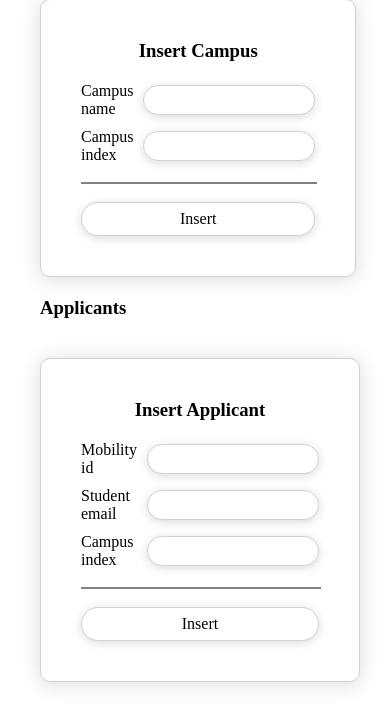
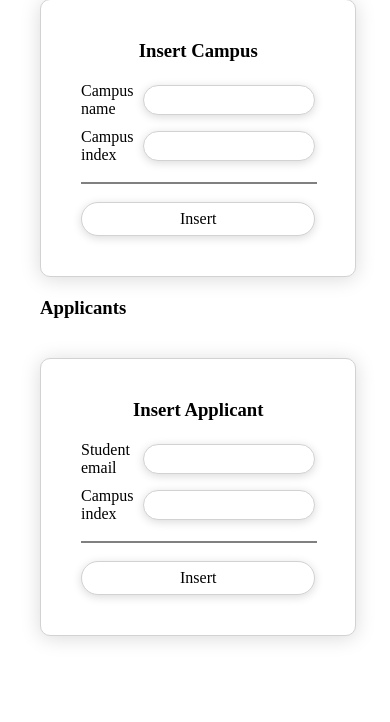
Before and after one commit to falachabt/dynamic_web_app, a Flask app: page /admin in a window 390 px wide. Shown: the part 265-987 px from the top of the page. After the commit the page ends 907 px from the top, so only its background shows below. Run offline with Flask 3, Linux system fonts and the light colour scheme; the visitor is signed in with stand-in values (Sample User, id 1); data that the repository does not hold is empty; some libraries are stand-ins or nearby versions; some web fonts are replaced.

Commit message:
removed mobility id for student

```diff
--- a/app.py
+++ b/app.py
@@ -96,8 +96,10 @@ def addCampus():
 @app.route('/addStudent', methods =['POST'])
 def addStudent():
     cur = mysql.connection.cursor()
+    cur.execute("SELECT MAX(idmobilitywish) FROM mobilitywish")
+    studentCount = cur.fetchall()[0][0] + 1
     sql = "INSERT INTO mobilitywish(idmobilitywish, studentmail, Campus_idCampus) VALUES (%s, %s, %s)"
-    val = (request.values['idmobilitywish'], request.values['studentMail'], request.values['idCampus'])
+    val = (studentCount, request.values['studentMail'], request.values['idCampus'])
     cur.execute(sql,val)
     mysql.connection.commit()
     return redirect(url_for('admin'))
--- a/templates/admin.html
+++ b/templates/admin.html
@@ -47,10 +47,6 @@
             <h3 class='formTitle'>Insert Applicant</h3>
             <div class='vertical formSpaced'>
                <div class='horizontal'>
-                  <label>Mobility id</label>
-                  <input type='idmobilitywish' name='idmobilitywish' class='outlined' required>
-               </div>
-               <div class='horizontal'>
                   <label>Student email</label>
                   <input type='studentMail' name='studentMail' class='outlined' required>
                </div>
```
